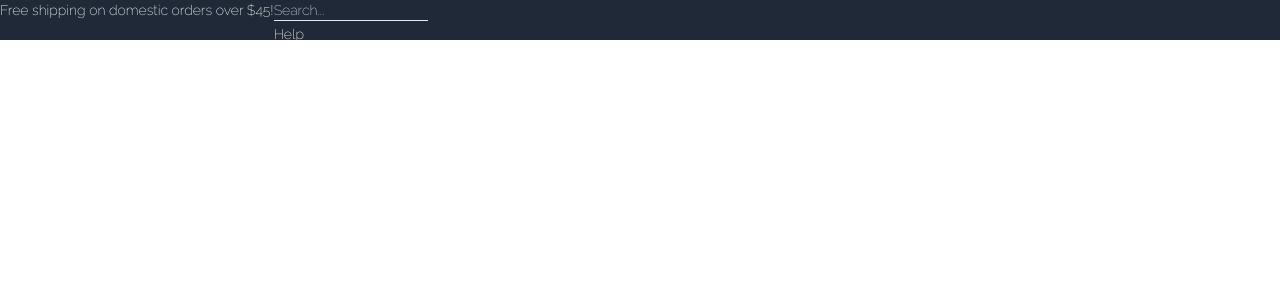
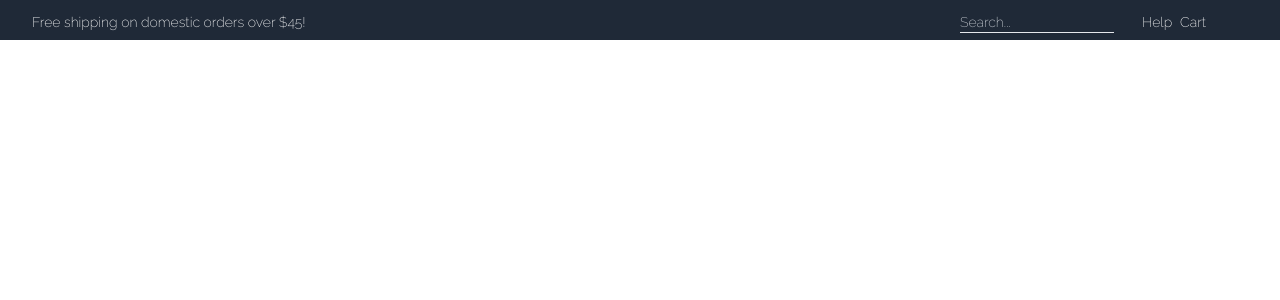
Before and after one commit to biscuitglitter/amaru, a React (Create React App) app: page / in a window 1280 px wide. Shown: the top 300 px of the page. Built offline with nearby package versions, Linux system fonts and the light colour scheme.

Commit message:
style SuperHeader

```diff
--- a/src/components/SearchInput.js
+++ b/src/components/SearchInput.js
@@ -2,7 +2,7 @@ import React from "react"
 
 const SearchInput = () => {
     return (
-        <div className="relative w-44 h-6">
+        <div className="w-44 h-6">
             <input type="text" className="text-white font-medium text-sm border-0 border-b bg-gray-800 text-white placeholder-gray-300 outline-none" placeholder="Search..." />
         </div>
 
--- a/src/components/SuperHeader.js
+++ b/src/components/SuperHeader.js
@@ -3,11 +3,12 @@ import SearchInput from "./SearchInput"
 
 const SuperHeader = () => {
   return (
-    <div className="flex bg-gray-800 max-h-10 w-full text-sm">
-      <p className="text-white font-medium">Free shipping on domestic orders over $45!</p>
-      <div className="rightNav">
+    <div className="flex bg-gray-800 h-10 w-full text-sm flex-row justify-between">
+      <p className="text-white font-medium ml-8 py-3">Free shipping on domestic orders over $45!</p>
+      <div className="right-nav flex flex-row gap-1.5 mr-8 text-white py-3 gap-y-6 w-72">
       <SearchInput />
-        <a className="w-8 h-4 text-white">Help</a>
+        <a className="w-8 h-4" href="help">Help</a>
+        <a className="h-6 w-6" href="cart">Cart</a>
         </div>
       </div>
   )
```
Also changed, not shown: 1 other file (tests, documents, lock files or other folders).
